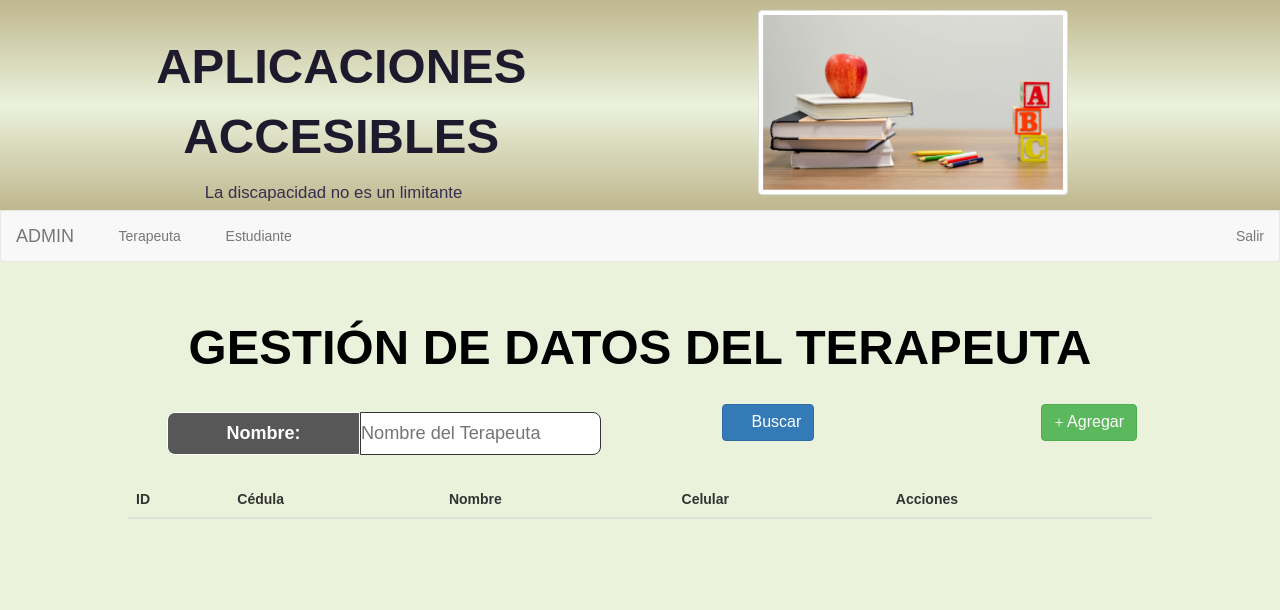
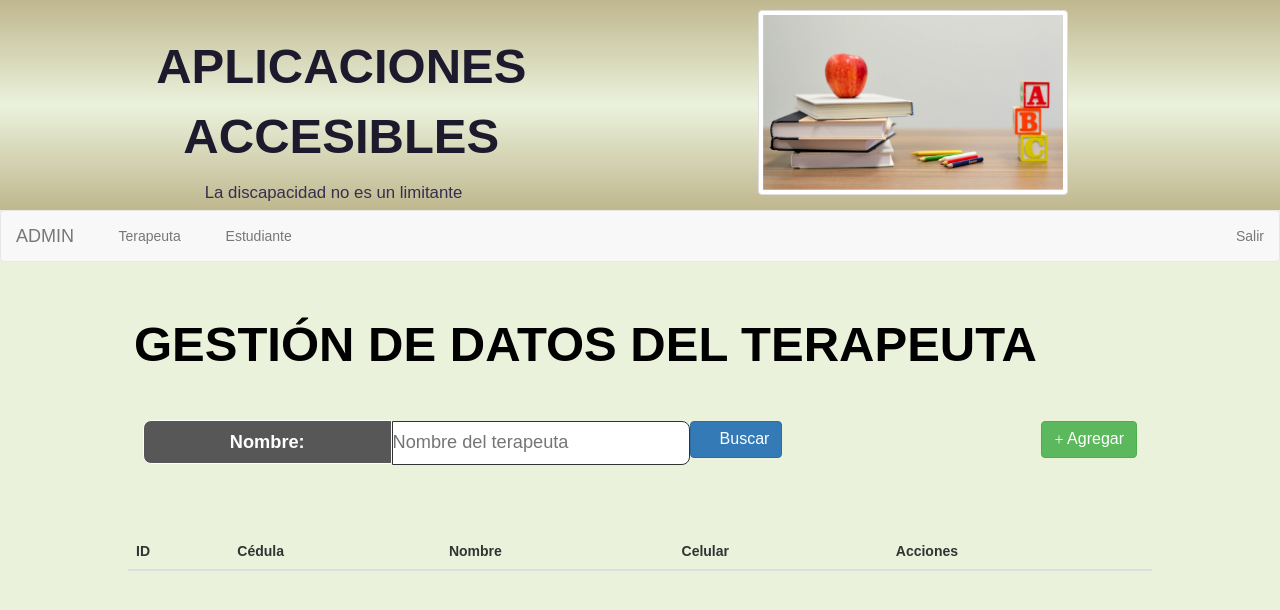
Before and after one commit to anacastilloca/Tes_AppsWeb, an Angular app in the folder Front-End/Juegos-Web/: page /adm/terapeuta in a window 1280 px wide. Shown: the top 610 px of the page. Built offline with nearby package versions, Linux system fonts and the light colour scheme; a web font is replaced by a local one.

Commit message:
Gestión de usuariso v3
Terapeuta

```diff
--- a/Front-End/Juegos-Web/src/app/Componentes/Gestion_Usuarios(Org)/gestion-terapeuta/gestion-terapeuta.component.html
+++ b/Front-End/Juegos-Web/src/app/Componentes/Gestion_Usuarios(Org)/gestion-terapeuta/gestion-terapeuta.component.html
@@ -1,26 +1,24 @@
   <div class="row">
-    <div class="col-sm-12">
+    <div class="col-sm-11">
       <h1 class="titulo">Gestión de datos del Terapeuta</h1>
     </div>
   </div>
   <div class="row " id="cuerpoGestionDatos">
-    <div class="col-sm-6">
-      <label class="lbl">Nombre:</label>
-      <input class="inp" maxlength="30" type="text" name="buscarTerapeuta"
-             [(ngModel)]="busquedaPorNombre" #buscarTerapeuta="ngModel" placeholder="Nombre del Terapeuta " />
-    </div>
-    <div class="col-sm-3">
-      <button  class="btn btn-primary">
+    <div class="col-sm-12">
+      <label class="lblBusqueda">Nombre:</label>
+      <input class="inpBusqueda" type="text" name="buscarTerapeuta"
+             [(ngModel)]="busquedaPorNombre" #buscarTerapeuta="ngModel" placeholder="Nombre del terapeuta" />
+      <button id="btnBuscar" class="btn btn-primary">
         <span class="glyphicon glyphicon-search"></span>
         Buscar
       </button>
-    </div>
-    <div class="col-sm-3">
-      <button class="btn btn-success pull-right" data-toggle="modal" data-target="#agregarModal">
+
+      <button id="btnAgregar" class="btn btn-success pull-right" data-toggle="modal" data-target="#agregarModal">
         <span class="glyphicon glyphicon-plus"> </span>
         Agregar
       </button>
     </div>
+
     <!--<app-agregar-pop-up (actualizacionTablaTerapeutas)="presentacionActualizadaAgregar($event)" > </app-agregar-pop-up>-->
   </div>
 
--- a/Front-End/Juegos-Web/src/assets/Estilos/estilosGenerales.css
+++ b/Front-End/Juegos-Web/src/assets/Estilos/estilosGenerales.css
@@ -14,7 +14,7 @@ body{
 
 .lbl{
   background: #575757;
-  font-size: 18px;
+  font-size: 130%;
   color: #ffffff;
   padding: 8px 0px 8px 0px;
   width: 40%;
@@ -35,13 +35,12 @@ body{
 }
 
 .btn{
-  margin: 3% 0 5% 0;
+  margin: 4% 0 5% 0;
   font-size: 16px;
 }
 
 #cuerpoGestionDatos{
-  margin: 1% 10% 2% 10%;
-  text-align: center;
+  margin: 0 10% 2% 10%;
 }
 
 .tablaGestionDastos{
@@ -50,3 +49,23 @@ body{
   overflow-y: auto;
   font-size: 100%;
 }
+.lblBusqueda{
+  background: #575757;
+  font-size: 130%;
+  text-align: center;
+  color: #ffffff;
+  padding: 8px 0px 8px 0px;
+  width: 25%;
+  border: 1px solid;
+  border-bottom-left-radius: 8px;
+  border-top-left-radius: 8px;
+}
+
+.inpBusqueda{
+  font-size: 130%;
+  padding: 8px 0 8px 0;
+  width: 30%;
+  border: 1px solid;
+  border-bottom-right-radius: 8px;
+  border-top-right-radius: 8px;
+}
```
